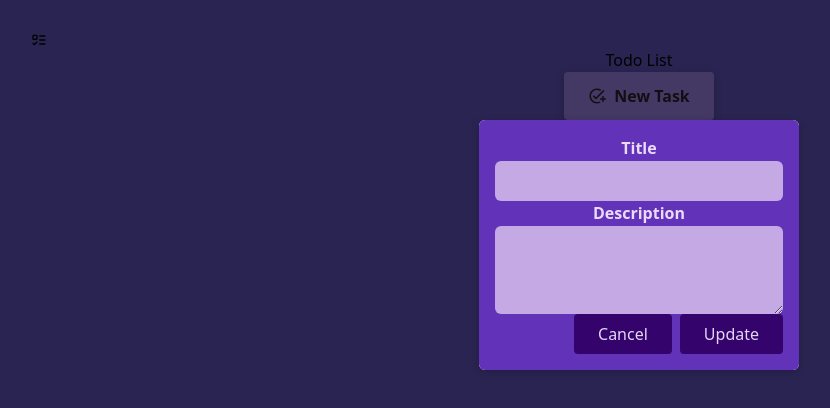
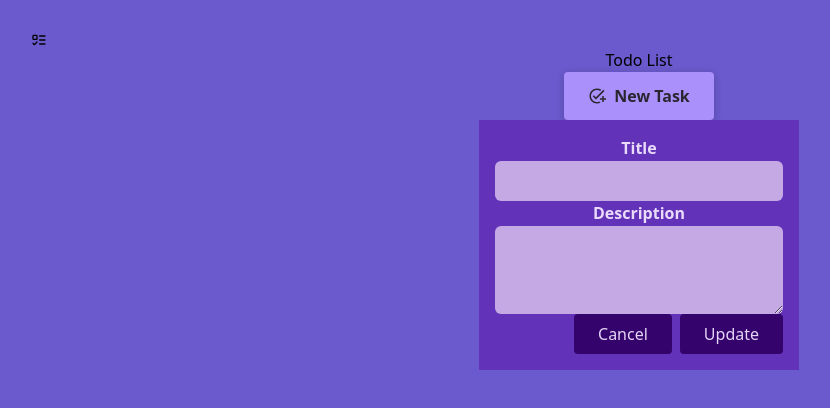
Before and after one commit to ManhhND/react-todo-list, a React (Vite) app: page / in a window 1280 px wide. Both pictures are taken after a click on the button "New Task". Shown: the top 408 px of the page, without its empty margins (1-831 px from the left). Built offline with nearby package versions, Linux system fonts and the light colour scheme.

Commit message:
style: change Modal style from css to tailwind

```diff
--- a/src/components/Modal.module.css
+++ /dev/null
@@ -1,18 +0,0 @@
-.backdrop {
-  position: fixed;
-  top: 0;
-  left: 0;
-  width: 100%;
-  height: 100vh;
-  background-color: rgba(0, 0, 0, 0.6);
-  z-index: 1;
-}
-
-.modal {
-  border: none;
-  border-radius: 6px;
-  box-shadow: 0 2px 8px rgba(0, 0, 0, 0.2);
-  padding: 0;
-  overflow: hidden;
-  z-index: 1;
-}
--- a/src/components/Modal.tsx
+++ b/src/components/Modal.tsx
@@ -1,5 +1,4 @@
 import { ReactNode } from 'react'
-import classes from './Modal.module.css'
 
 const Modal = ({
   children,
@@ -10,8 +9,8 @@ const Modal = ({
 }) => {
   return (
     <>
-      <div className={classes.backdrop} onClick={onClose}></div>
-      <dialog open className={classes.modal}>{children}</dialog>
+      <div className="bg-black/[0.6] fixed top-0 left-0 w-full h-full" onClick={onClose}></div>
+      <dialog open className="w-10/12 md:w-1/2 rounded-md">{children}</dialog>
     </>
   )
 }
```
